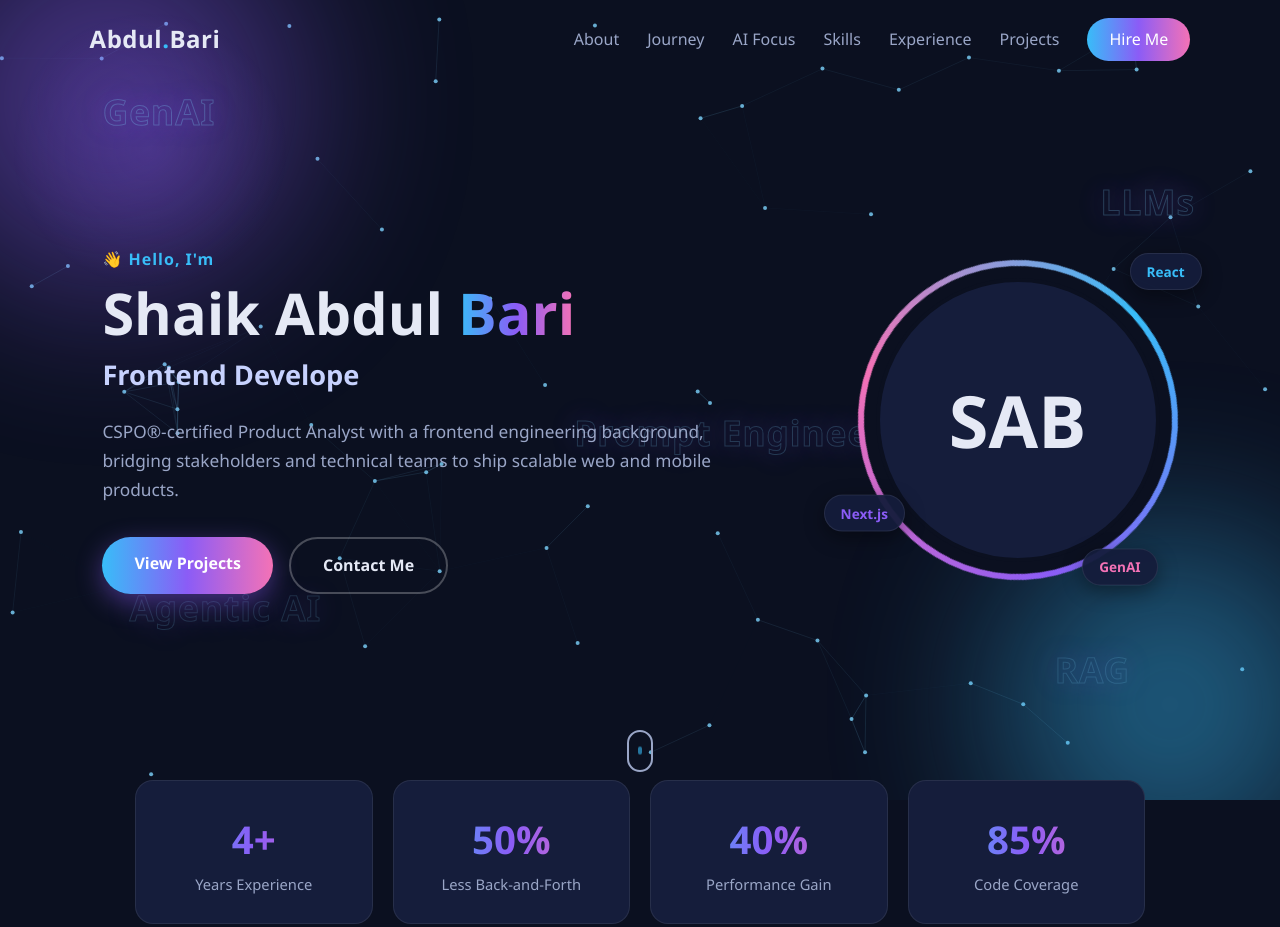
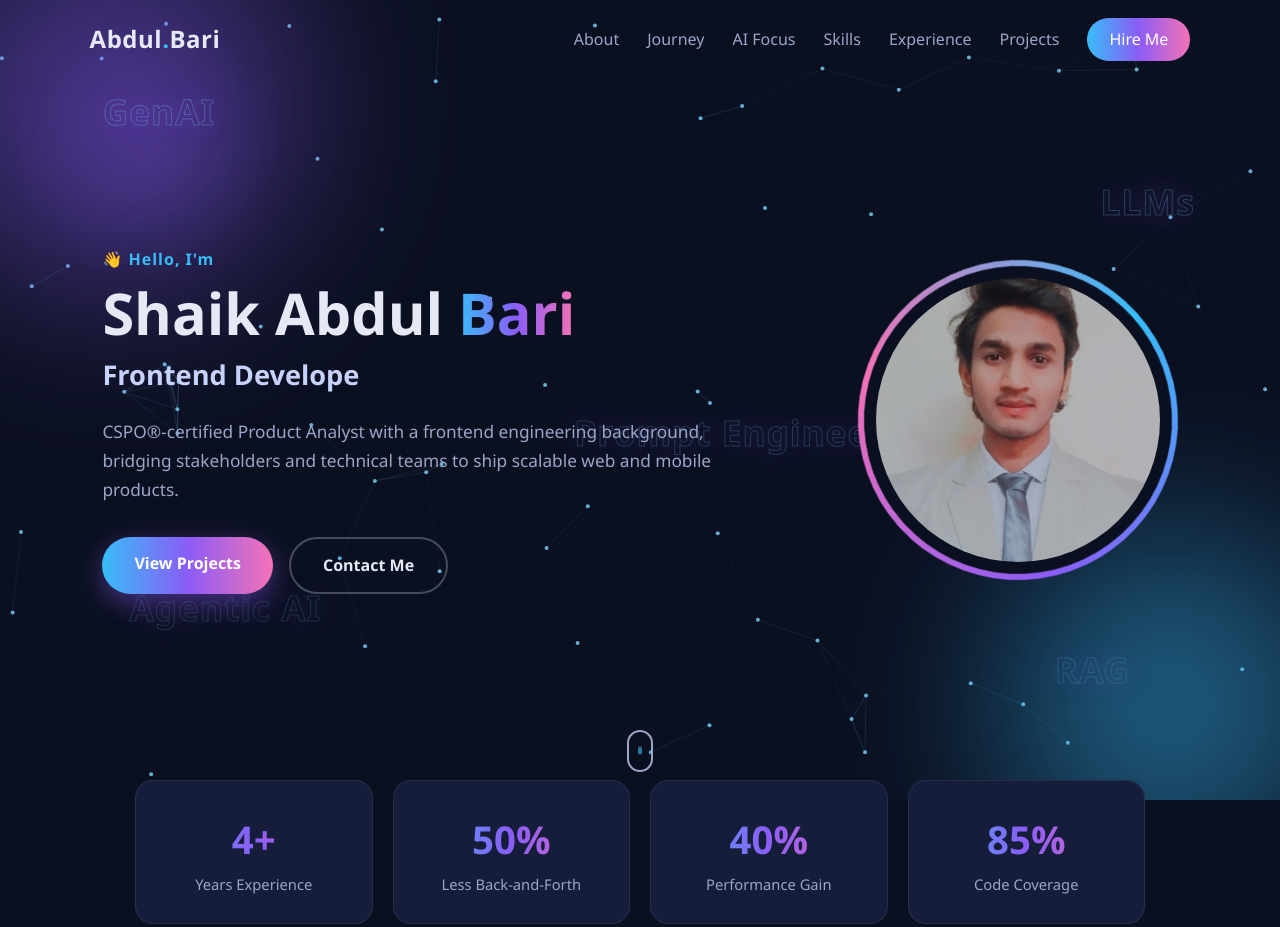
Before and after one commit to skabdulbari/shaikAbdul, a plain HTML site: page index.html in a window 1280 px wide. Shown: the top 927 px of the page. Drawn offline with Linux system fonts and the light colour scheme.

Commit message:
added pic

```diff
--- a/index.html
+++ b/index.html
@@ -61,11 +61,12 @@
       <div class="hero-photo fade-in d3">
         <div class="ring"></div>
         <!-- To add your photo: save it as photo.jpg in this folder, then replace the div below with:
-             <img src="photo.jpg" alt="Shaik Abdul Bari"> -->
-        <div class="photo-placeholder">SAB</div>
-        <span class="float-chip c1">React</span>
+              -->
+
+             <img src="passport.jpg" alt="Shaik Abdul Bari">
+        <!-- <span class="float-chip c1">React</span>
         <span class="float-chip c2">Next.js</span>
-        <span class="float-chip c3">GenAI</span>
+        <span class="float-chip c3">GenAI</span> -->
       </div>
     </div>
 
```
Also changed, not shown: passport.jpg (added).
